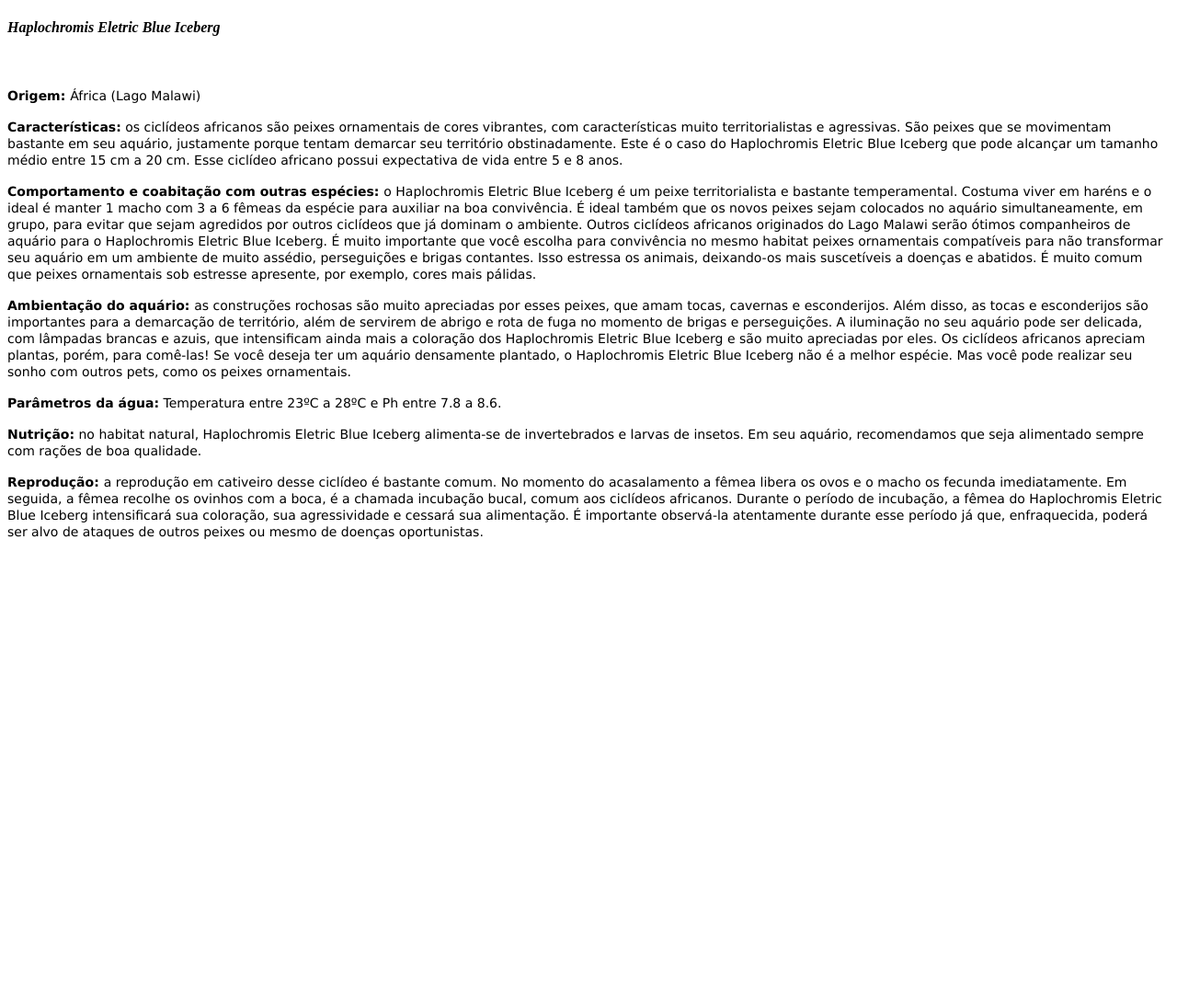
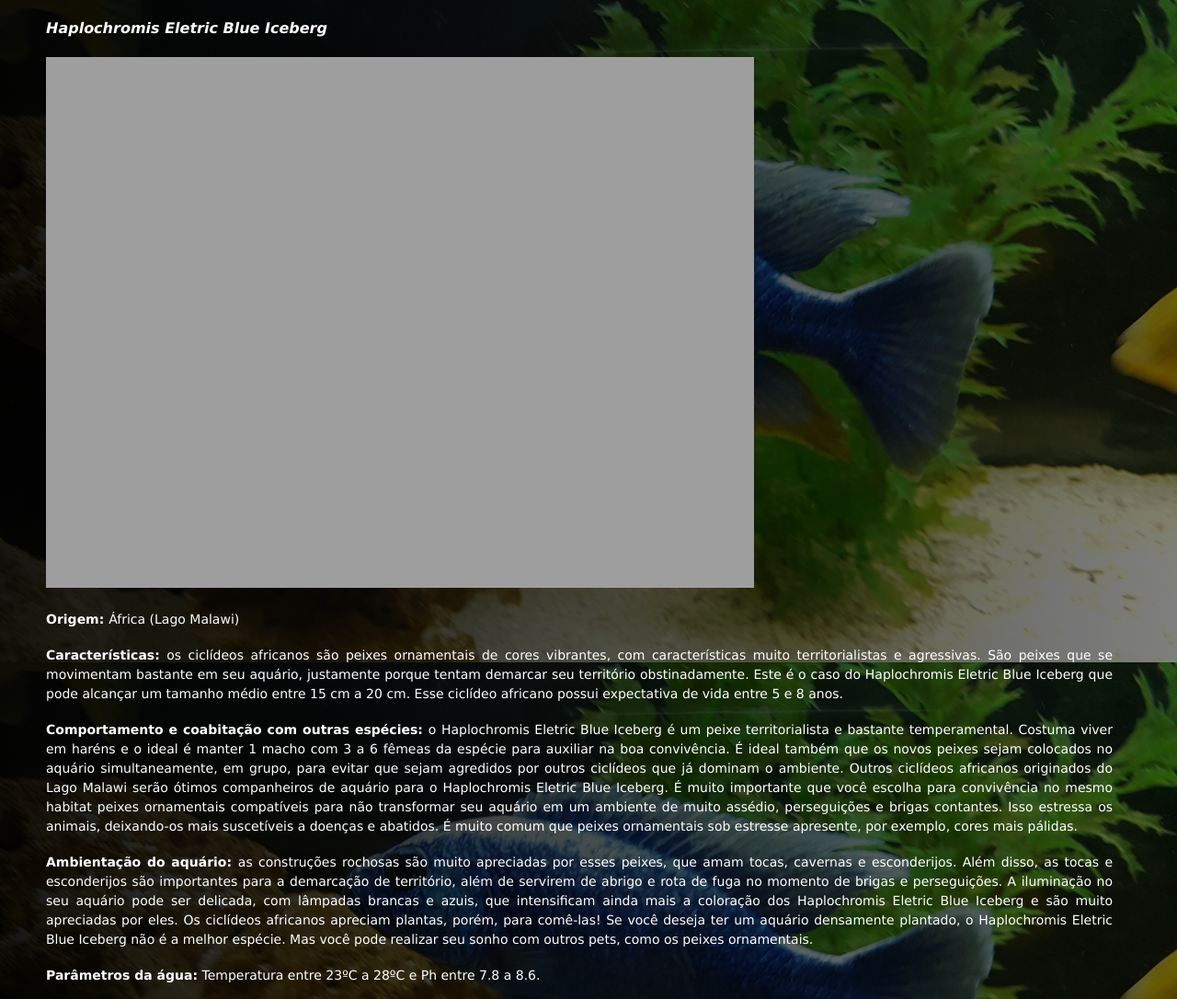
Before and after one commit to Charles-da-silva/Fishflix, a plain HTML site: page especies/Iceberg.html in a window 1280 px wide. Shown: the top 1086 px of the page at 92% size. Before the commit the page ends 800 px from the top, so only its background shows below. Drawn offline with Linux system fonts and the light colour scheme; the site is published under a folder, as on GitHub Pages, so addresses that start at the root find nothing.

Commit message:
Update Iceberg.html

```diff
--- a/especies/Iceberg.html
+++ b/especies/Iceberg.html
@@ -4,14 +4,14 @@
     <meta charset="UTF-8">
     <meta http-equiv="X-UA-Compatible" content="IE=edge">
     <meta name="viewport" content="width=device-width, initial-scale=1.0">
-    <link rel="stylesheet" href="/style/especies.css">
+    <link rel="stylesheet" href="../style/especies.css">
     <title>Document</title>
 </head>
 
 
 <body>
     <h4><em>Haplochromis Eletric Blue Iceberg</em></h4>
-    <img src="/img/fish_7.jpg" alt="" width="770" srcset="" sizes="(max-width: 650px) 100vw, 650px" />
+    <img src="../img/fish_7.jpg" alt="" width="770" srcset="" sizes="(max-width: 650px) 100vw, 650px" />
     <p> </p>
 
     <p><span style="font-size:14px;"><span "><span style="font-family:verdana,geneva,sans-serif;"><strong>Origem: </strong>África (Lago Malawi)</span></span></span></p>
```
